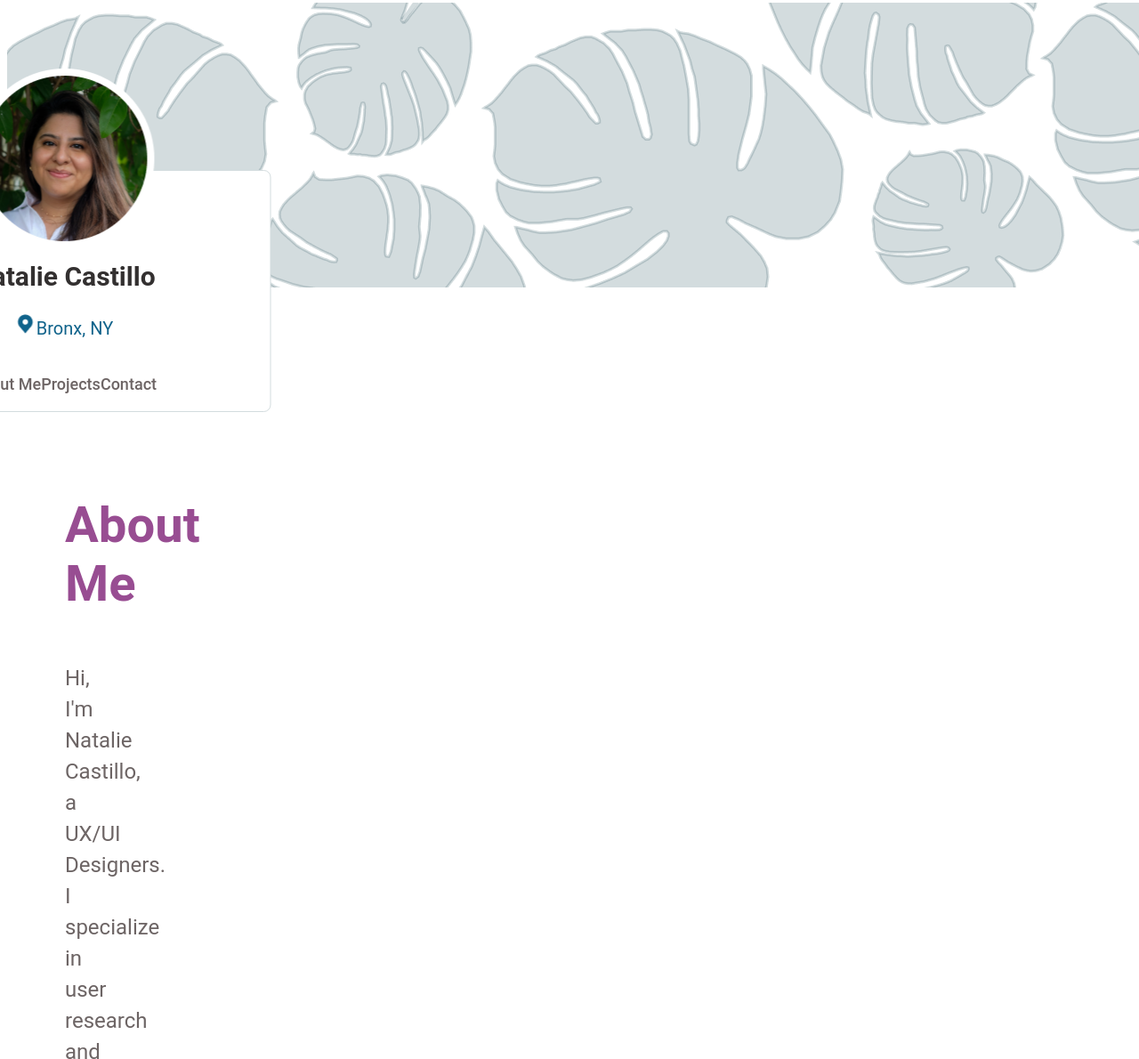
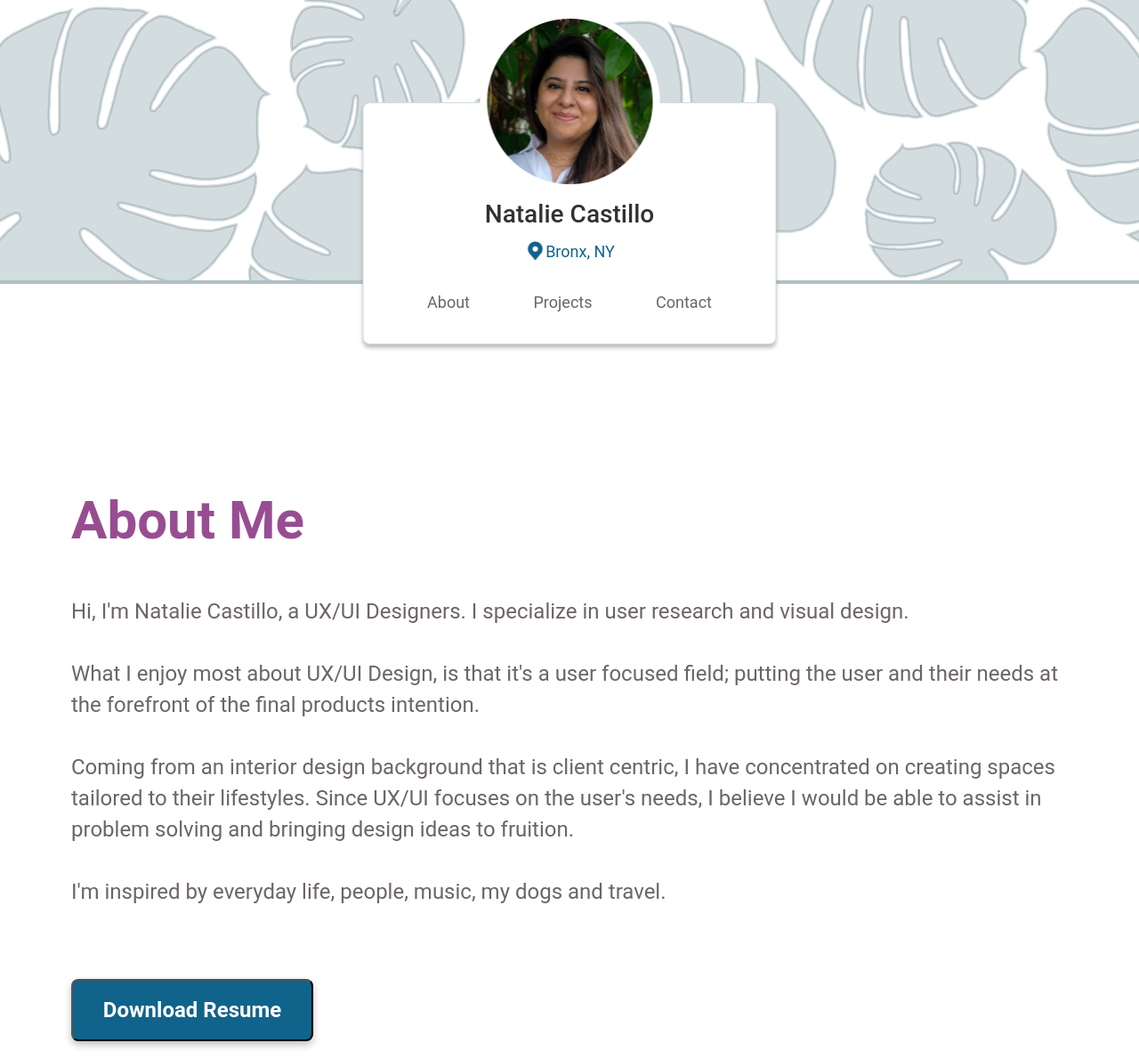
Before and after one commit to NCastillo4/Natalie-Castillo-Portfolio, a plain HTML site: page Natalie-Castillo-Portfolio/index.html in a window 1280 px wide. Shown: the part 5-1195 px from the top of the page at 89% size. Drawn offline with Linux system fonts and the light colour scheme.

Commit message:
updates as of 4.23
html and css updates

```diff
--- a/Natalie-Castillo-Portfolio/index.html
+++ b/Natalie-Castillo-Portfolio/index.html
@@ -7,91 +7,87 @@
 
 </head>
 
+<body>
+
+<!-- Header -->
 <header>
-    <section class="heroimage">
-        <img src="Images/LeavesHero.png">
+    <section id="page_hero">
+     <img src="Images/LeavesHero.png">
+     <div id="line" class="page_hero"></div>
     </section>
 
-    <div class="wrapper1">
-        <div class="container">
-          <div class="box-wrapper">
-           <!-- <div class="box">-->
-              <div class="headshot">
-                <img src="Images/Headshot.png">
-              </div>
-              <!--<div class="box-inner">-->
+<!-- Profile Card(within header) -->
+     <section id="profile_card">
+        <div id="container" class="profile_card">
+            <div id="headshot" class="profile_card">
+            <img src="Images/Headshot.png"></div>
+
+            <div id="card_content" class="profile_card">
                 <h2 class="name">Natalie Castillo</h2>
+                <p class="location"><img src=Images/Locationicon.png>Bronx, NY</p>
+            </div>
 
-                <p class="location"><img src=Images/Locationicon.png>Bronx, NY</p>
+            <div id="site_nav" class="profile_card">
+               <a href="#">About</a>
+               <a href="#">Projects</a>
+               <a href="#">Contact</a>
+            </nav>
 
-            <nav>
-                <ul>
-                    <li>About Me</li>
-                    <li>Projects</li>
-                    <li>Contact</li>
-                </ul>
-            </nav>
-    <!--</div>-->
-    <!--</div> -->
-    </div>
-    </div>
-</div>
+        </div>
+    </section>
 </header>
-    </header>
 
+<!-- Main Content -->
+<main>
+    <section id="about_me">
+        <div id="heading" class="about_me">
+            <h1> About Me</h1>
+        </div>
 
-</header>
-<body>
-<section>
-<section class="About me">
-<div class="heading">
-    <h1> About Me</h1>
-</div>
-<div class="Descriptivetext">
-    <p>Hi, I'm Natalie Castillo, a UX/UI Designers. I specialize in user research and visual design.
-    </p>
-    <p>
-    What I enjoy most about UX/UI Design, is that it's a user focused field; putting the user and their needs at the forefront of the final products intention.
-    </p>
-        Coming from an interior design background that is client centric, I have concentrated on creating spaces tailored to their lifestyles. Since UX/UI focuses on the user's needs, I believe I would be able to assist in problem solving and bringing design ideas to fruition.
-    </p>
-    <p>
-        I'm inspired by everyday life, people, music, my dogs and travel.
-    </p>
-    </div>
-     <button>Download Resume</button>
-</div>
+        <div id="about_text" class="about_me">
+            <p>Hi, I'm Natalie Castillo, a UX/UI Designers. I specialize in user research and visual design.</p>
+            <p>What I enjoy most about UX/UI Design, is that it's a user focused field; putting the user and their needs at the forefront of the final products intention. </p>
+        Coming from an interior design background that is client centric, I have concentrated on creating spaces tailored to their lifestyles. Since UX/UI focuses on the user's needs, I believe I would be able to assist in problem solving and bringing design ideas to fruition.</p>
+            <p>I'm inspired by everyday life, people, music, my dogs and travel. </p>
+        </div>
+
+        <button>Download Resume</button>
 </section>
 
+<!-- Skillset(Part of Main Content) -->
 <section id="skillsetGrid">
+    <div id="wrapper">
+        <div class="category user research"><img src="Images/userresearchicon.png">
+            <p>User Research</p>
+        </div>
+        <div class="category user testing"><img src="Images/usertestingicon.png">
+            <p>User Testing</p>
+        </div>
+        <div class="category prototyping"><img src="Images/prototypingicon.png">
+            <p>Prototyping</p>
+        </div>
+        <div class="category visual design"><img src="Images/visualdesignicon.png">
+            <p>Visual Design</p>
+        </div>
+    </div>
+
     <div class="wrapper">
-        <div class="category research">User Research
-
-        </div>
-
-        <div class="category">User Testing
-<img src="Images/usertestingicon.png">
-        </div>
-
-        <div class="category">Prototyping
-            <img src="Images/prototypingicon.png">
-        </div>
-        <div class="category">Visual Design
-            <img src="Images/visualdesignicon.png">
-        </div>
-
-    </div>
-    <div class="wrapper">
-
         <div class="description">Engaging with users and analyzing research data to discover current issues to be solved as well as determine features test subjects are looking for to ensure good user experience going forward</div>
         <div class="description">Conducting test studies to determine how users are connecting with the product, its usability and if there are any features that need to be or can be improved</div>
         <div class="description">Organizing product content and incorporating usable features based on user research and testing in both low fidelity and high fidelity</div>
         <div class="description">Incorporating visual styles that are both relevant and appealing to the user to engage and form a connection with users</div>
     </div>
 
-        <div class="wrapper" id="boxoutline"></div>
+    <div class="wrapper" id="boxoutline"></div>
+</section>
+</main>
 
-</section>
-</section>
+<!-- Footer -->
+<footer>
+    <img src="Images/footerleaves.png">
+</footer>
+
 </body>
+
+
 </html>
--- a/Natalie-Castillo-Portfolio/style.css
+++ b/Natalie-Castillo-Portfolio/style.css
@@ -1,32 +1,37 @@
-#heroimage{
+
+body{
+    background:white;
+    font-family:  'Roboto', sans-serif;
+    margin:0;
+}
+
+#page_hero{
     background-size:cover;
     background-repeat: no-repeat;
 }
 
-body{
-     font-family:  'Roboto', sans-serif;
-     background:white;
-     width:10%;
+#line{
+    border:2px solid #B0C0C4;
+    margin-top: -4.5px;
 }
 
-.wrapper1 {
+
+#profile_card {
     height: 100%;
     width: 100%;
-    position:relative;
     z-index:1;
   }
 
-  .container{
+#container{
     width:463px;
     height:270px;
     background-color: white;
-      border:#D3DCDE;
     border-radius: 8px;
-      position:relative;
+    box-shadow: 0px 4px 4px rgba(0, 0, 0, 0.25);
     text-align:center;
     border: 1px solid #D3DCDE;
     position:absolute;
-      top:25%;
+    top:32%;
     left:50%;
     -webkit-transform: translate(-50%, -50%);
     -moz-transform: translate(-50%, -50%);
@@ -36,9 +41,8 @@ body{
     z-index:1;
   }
 
-.box-wrapper{
+#headshot{
     position:absolute;
-    top:25%;
     left:50%;
     -webkit-transform: translate(-50%, -50%);
     -moz-transform: translate(-50%, -50%);
@@ -48,89 +52,61 @@ body{
     z-index:1;
 }
 
-/*.box{
-    position: relative;
-    -webkit-border-radius: 8px;
-    border-radius: 8px;
-    text-align: center;
-    -webkit-box-sizing: border-box;
-    -moz-box-sizing: border-box;
-    box-sizing: border-box;
-    padding-top: 65px;
-}*/
-
-/*.img{
-     width: 150px;
-    -webkit-border-radius: 50%;
-    border-radius: 50%;
-    display: block;
-}*/
-
 h2{
- font-style: 'Roboto', sans-serif;
- font-size:30px;
+    font-size:28px;
     color:#333030;
- font-weight:600;
- margin-top: 10px;
+    font-weight:500;
+    margin-top: 108px;
 }
 
 .location{
+    display:flex;
+    align-items: center;
+    justify-content: center;
     color:#10638B;
-    font-size:20px;
+    font-size:18px;
     font-weight:400;
-    font-style: 'Roboto', sans-serif;
-    margin-top: 10px;
+    margin-top: -10px;
 }
 
-nav{
+#site_nav{
     display:flex;
-    flex-direction: row;
-    justify-content: space-between;
+    justify-content: space-evenly;
     align-items: center;
-    margin: 0%;
 }
 
-ul{
-    margin: 0;
-    padding: 0;
-    display: flex;
-    align-items: stretch;
-    row-gap: 2em;
-
+a{
+   text-decoration: none;
+    font-size:18px;
+    font-weight:400;
+    color:#6D6565;
 }
 
-li{
-    margin:0;
-    list-style-type: none;
-    font-size:18px;
-    font-weight:500;
-    color:#6D6565;
-    background-color: white;
+main{
+    margin-left: 80px;
+    margin-right: 80px;
 }
-
-.heading{
+#heading{
     font-family: 'Roboto', sans-serif;
     font-style:normal;
     font-weight:600;
-    font-size:48px;
+    font-size:40px;
     color:#984D92;
     margin-top:230px;
-    margin-left: 65px;
+    margin-bottom: 50px;
 }
 
-.Descriptivetext{
+#about_text{
     font-family: 'Roboto', sans-serif;
     font-style:normal;
     font-weight:400;
     font-size:24px;
     line-height:35px;
     color:#6D6565;
-    margin-left: 65px;
-    margin-right:65px;
 }
 
 p{
-    margin-bottom: 40px;
+    margin-bottom: 35px;
 }
 
 button{
@@ -139,18 +115,18 @@ button{
     border-radius:8px;
     background:#10638B;
     color:white;
+    filter: drop-shadow(0px 4px 4px rgba(0, 0, 0, 0.25));
     font-family:'Roboto', sans-serif;
     font-style:normal;
     font-weight:700;
     font-size:24px;
-    margin-bottom:62px;
-    margin-left: 65px;
+    margin-top:45px;
+    margin-bottom: 65px;
 }
 
 #skillsetGrid{
     display:grid;
     grid-template-columns:1fr 1fr;
-    grid-template-rows: 1fr 1fr 1fr 1fr;
     grid-template-areas: "category" "description";
 }
 
@@ -163,32 +139,52 @@ button{
     font-family:'Roboto', sans-serif;
     font-weight: 700px;
     font-size:24px;
-    margin-bottom: 65px;
-    margin-top: 68px;
+    margin-top: 60px;margin-bottom: 60px;
     display:flex;
     align-items:center;
     justify-content: center;
-    margin:65px;
+    gap:27px;
 }
 
-.research{
+/*.research{
     background-image: url("Images/userresearchicon.png");
     background-repeat: no-repeat;
     background-position-x: 39px;
     background-position-y: center, 10px;
 }
 
+.testing{
+    background-image: url("Images/usertestingicon.png");
+    background-repeat: no-repeat;
+    background-position-x: 39px;
+    background-position-y: center, 10px;
+}
+
+.prototyping{
+    background-image:url("Images/prototypingicon.png");
+    background-repeat: no-repeat;
+    background-position-x: 39px;
+    background-position-y: center, 10px;
+}
+
+.design{
+    background-image:url("Images/visualdesignicon.png");
+    background-repeat: no-repeat;
+    background-position-x: 39px;
+    background-position-y: center, 10px;
+}*/
 
 .description{
     background-color:#D3DCDE ;
     color:#10638B;
     width:745px;
-    height: 100px;
+    height: 130px;
     border-radius: 8px;
     font-family:'Roboto', sans-serif;
     font-weight:500;
     font-size:18px;
-    margin:65px;
+    margin:25px;
+    position:relative; top:18px;
     display:flex;
     align-items:center;
     justify-content: center;
@@ -199,12 +195,17 @@ button{
 }
 
 #boxoutline{
-    position:absolute;
-    width:1079px;
-    height:515px;
+    position:absolute;left:215px;
+    width:940px;
+    height:490px;
     box-sizing: border-box;
     border:10px solid rgba(16,99,139,0.4);
-    margin-left: 200px;
-    margin-top:110px;
+    margin-top:106px;
     z-index:-1;
 }
+
+/* footer{
+    margin-top: -2000px;
+    width:100%;
+    height:200px;
+} */
```
Also changed, not shown: Natalie-Castillo-Portfolio/Images/footerleaves.png (added), Natalie-Castillo-Portfolio/src/Portfolio Homepage.png (added), 2 other files. Lines whose indentation alone changed are shown as unchanged.
